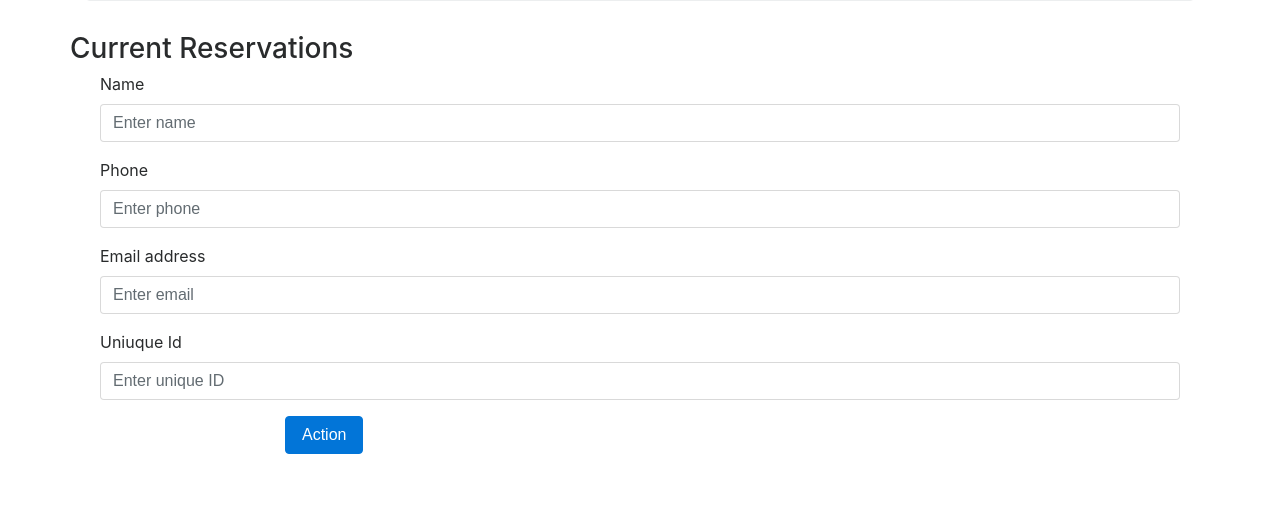
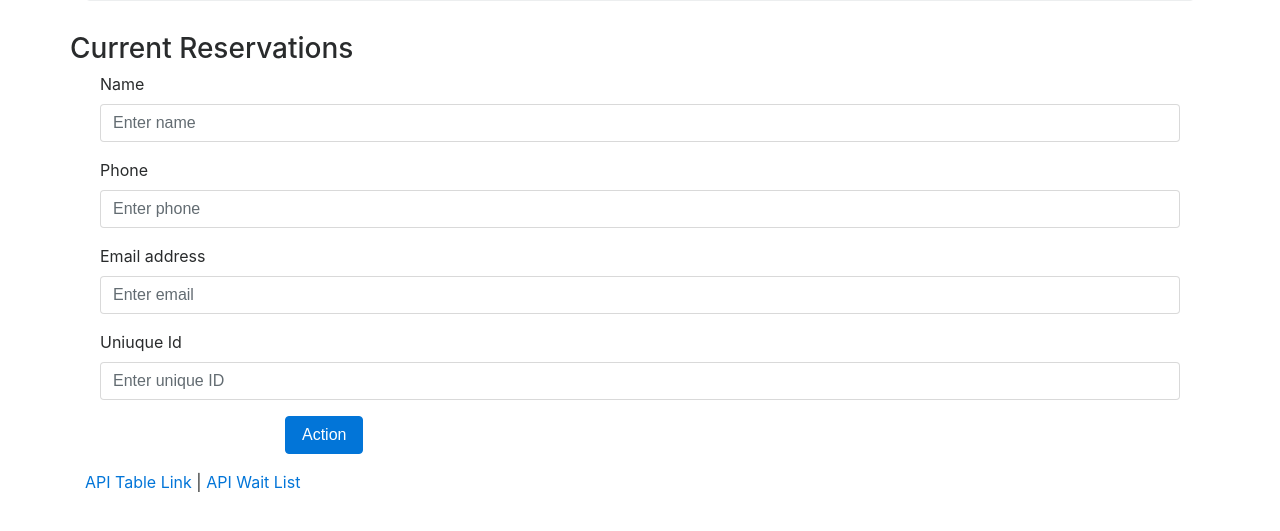
Before and after one commit to bencbaumann/mcgees, a website: page public/reserve.html in a window 1280 px wide. Shown: the part 247-778 px from the top of the page. Drawn offline with nearby package versions, Linux system fonts and the light colour scheme.

Commit message:
added footer

```diff
--- a/public/reserve.html
+++ b/public/reserve.html
@@ -48,6 +48,14 @@
         </div>
     </div>
 
+    <footer class="footer">
+            <div class="container">
+                <p>
+                    <a href="/api/tables">API Table Link</a> |
+                    <a href="/api/waitlist">API Wait List</a>
+                </p>
+            </div>
+        </footer>
     <!-- Optional JavaScript -->
     <!-- jQuery first, then Popper.js, then Bootstrap JS -->
     <!-- Bootstrap -->
```
Also changed, not shown: public/tables.html (+8 -1 lines).
